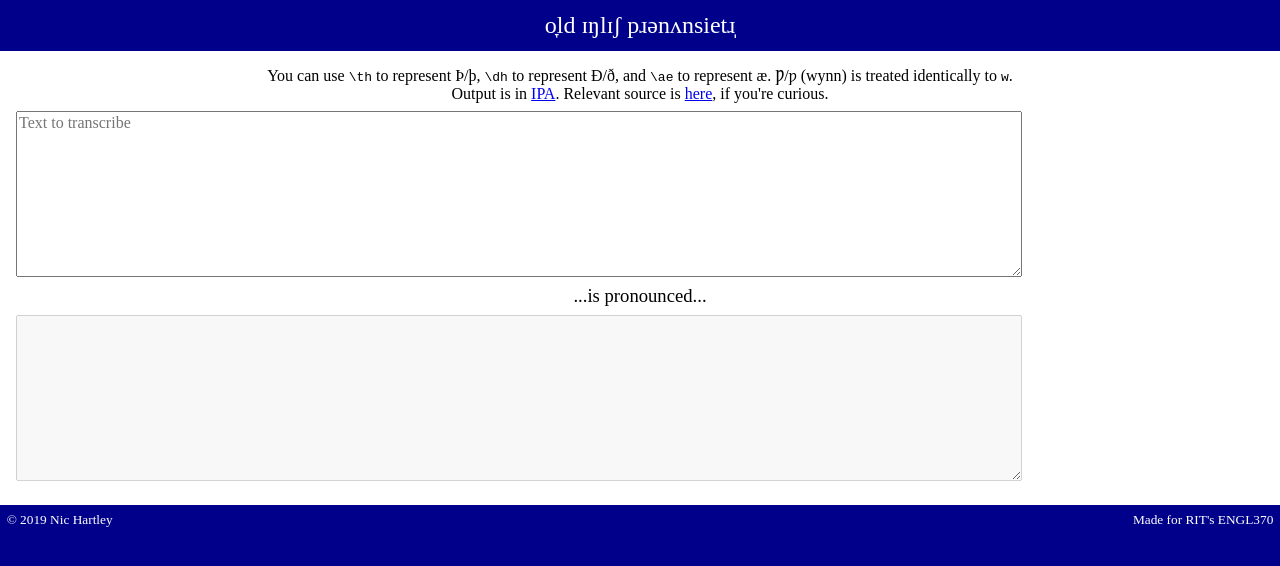
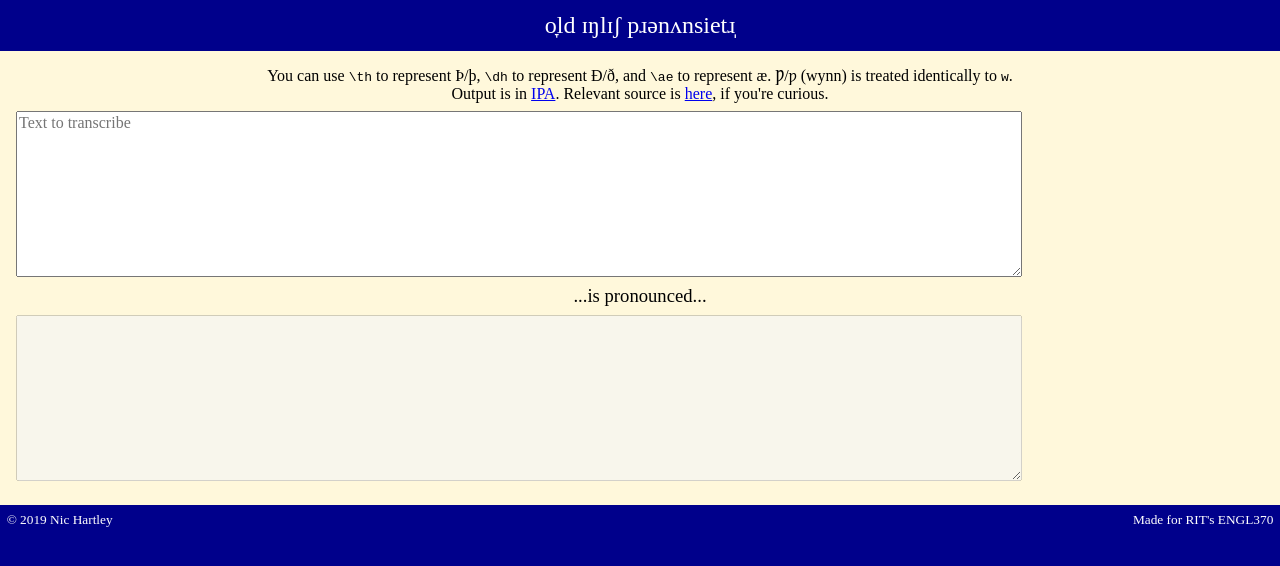
Before and after one commit to nic-hartley/oep, a plain HTML site: page index.html in a window 1280 px wide. Drawn offline with Linux system fonts and the light colour scheme.

Commit message:
style: prettier background color

```diff
--- a/index.html
+++ b/index.html
@@ -9,7 +9,7 @@
         width: 100%;
         padding: 0;
         margin: 0;
-        background-color: darkblue;
+        background-color: darkblue
       }
       body > * {
         width: 100%;
@@ -23,7 +23,7 @@
       }
       main {
         padding: 1em;
-        background-color: white;
+        background-color: #fff8db;
       }
       main > * {
         display: block;
```
